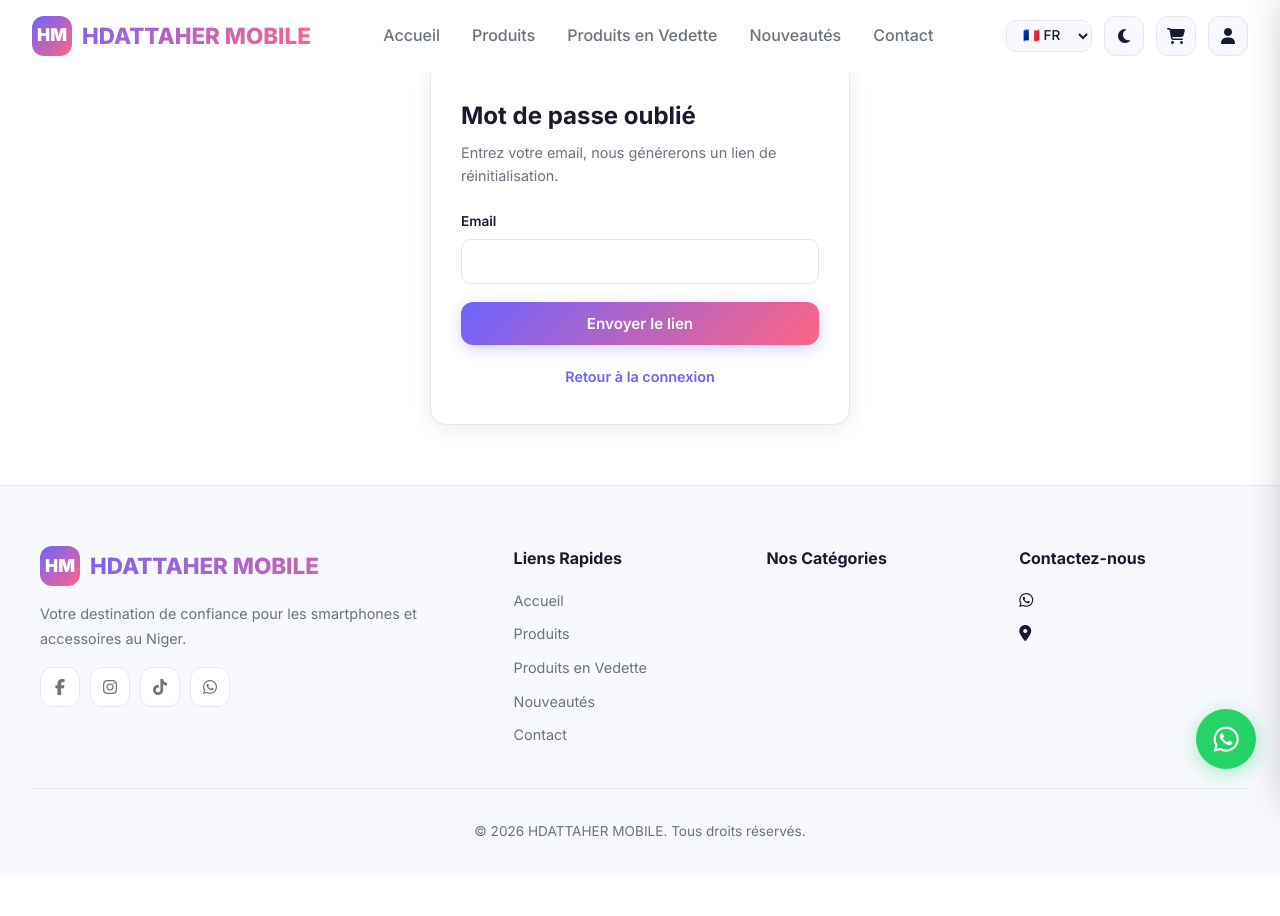
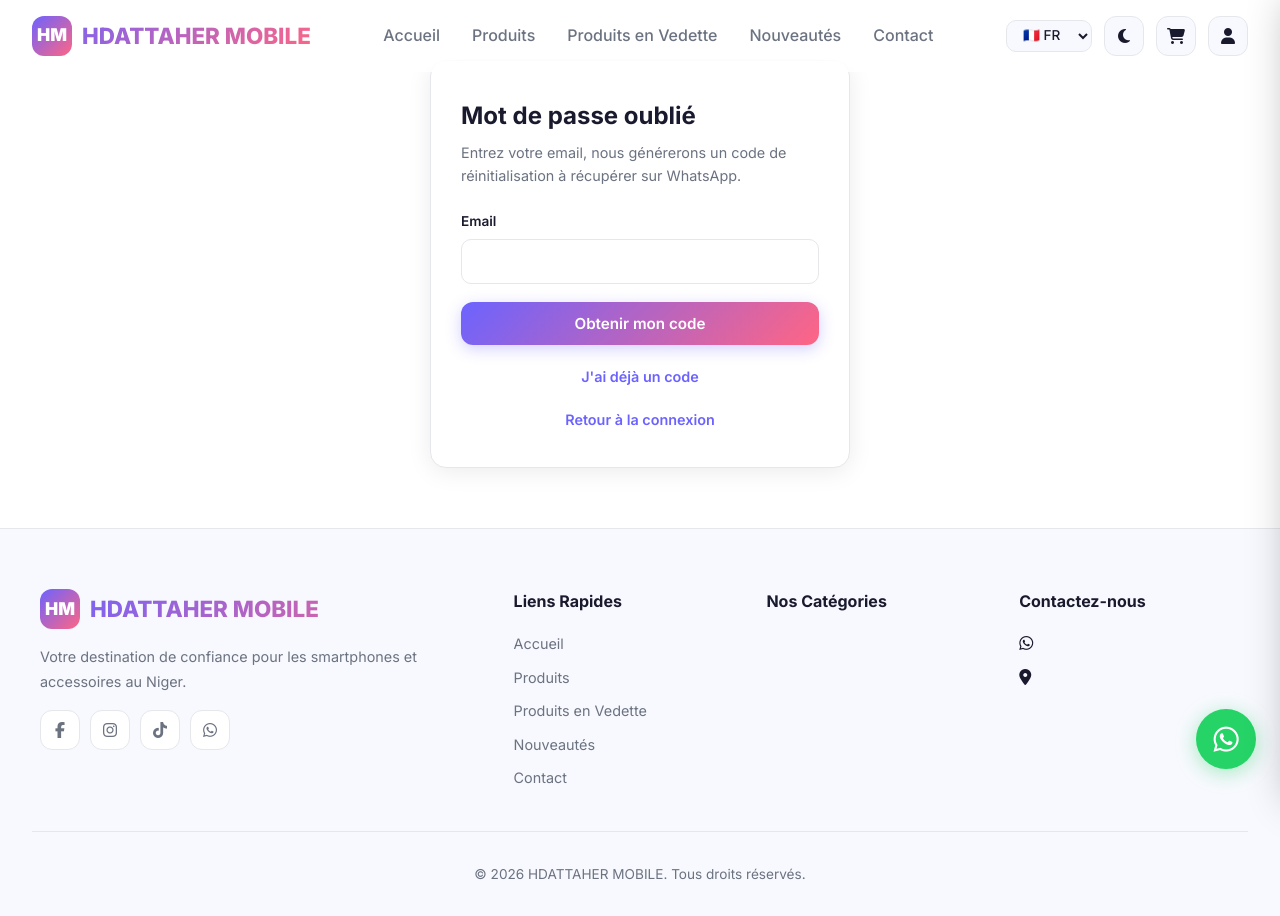
Before and after one commit to hdattaheralmansour6-cloud/hdattaher_mobile, a Python web app: template templates/public/account/forgot_password.html in a window 1280 px wide. Before the commit the page ends 837 px from the top, so only its background shows below. Run offline with Jinja, Linux system fonts and the light colour scheme; the template is opened without the code that fills it, so the values that code supplies are empty.

Commit message:
Add files via upload

```diff
--- a/templates/public/account/forgot_password.html
+++ b/templates/public/account/forgot_password.html
@@ -7,8 +7,27 @@
 {% block content %}
 <div class="account-wrapper">
     <div class="account-card">
+        {% if submitted %}
         <h1 data-i18n="forgot_title">Mot de passe oublié</h1>
-        <p class="account-subtitle" data-i18n="forgot_subtitle">Entrez votre email, nous générerons un lien de réinitialisation.</p>
+        <p class="account-subtitle" data-i18n="reset_code_instructions">
+            Contactez-nous sur WhatsApp avec votre adresse email pour recevoir votre code de réinitialisation.
+        </p>
+
+        <a href="https://wa.me/{{ settings.get('whatsapp','22791720755') }}?text=Bonjour, je souhaite réinitialiser mon mot de passe pour le compte {{ submitted_email }}"
+           target="_blank" class="btn btn-whatsapp btn-block" style="margin-bottom:16px;">
+            <i class="fab fa-whatsapp"></i> <span data-i18n="whatsapp_contact">Contactez-nous via WhatsApp</span>
+        </a>
+
+        <div class="account-footer-link">
+            <a href="{{ url_for('customer_reset_password') }}" data-i18n="have_code_link">J'ai déjà un code</a>
+        </div>
+        <div class="account-footer-link">
+            <a href="{{ url_for('customer_login') }}" data-i18n="back_to_login">Retour à la connexion</a>
+        </div>
+
+        {% else %}
+        <h1 data-i18n="forgot_title">Mot de passe oublié</h1>
+        <p class="account-subtitle" data-i18n="forgot_subtitle_code">Entrez votre email, nous générerons un code de réinitialisation à récupérer sur WhatsApp.</p>
 
         <form method="POST">
             <input type="hidden" name="csrf_token" value="{{ csrf_token() }}">
@@ -18,12 +37,16 @@
                 <input type="email" id="email" name="email" required>
             </div>
 
-            <button type="submit" class="btn btn-primary btn-block" data-i18n="send_link_btn">Envoyer le lien</button>
+            <button type="submit" class="btn btn-primary btn-block" data-i18n="send_code_btn">Obtenir mon code</button>
         </form>
 
         <div class="account-footer-link">
+            <a href="{{ url_for('customer_reset_password') }}" data-i18n="have_code_link">J'ai déjà un code</a>
+        </div>
+        <div class="account-footer-link">
             <a href="{{ url_for('customer_login') }}" data-i18n="back_to_login">Retour à la connexion</a>
         </div>
+        {% endif %}
     </div>
 </div>
 {% endblock %}
```
Also changed, not shown: templates/public/account/reset_password.html (+15 -1 lines).
